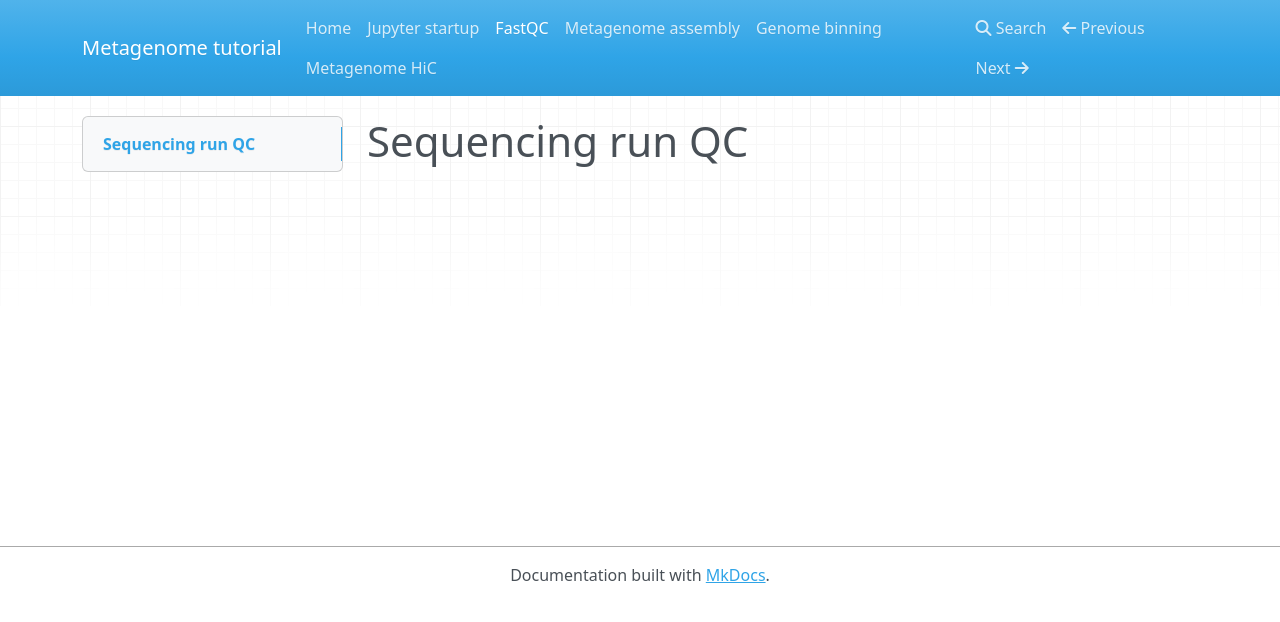
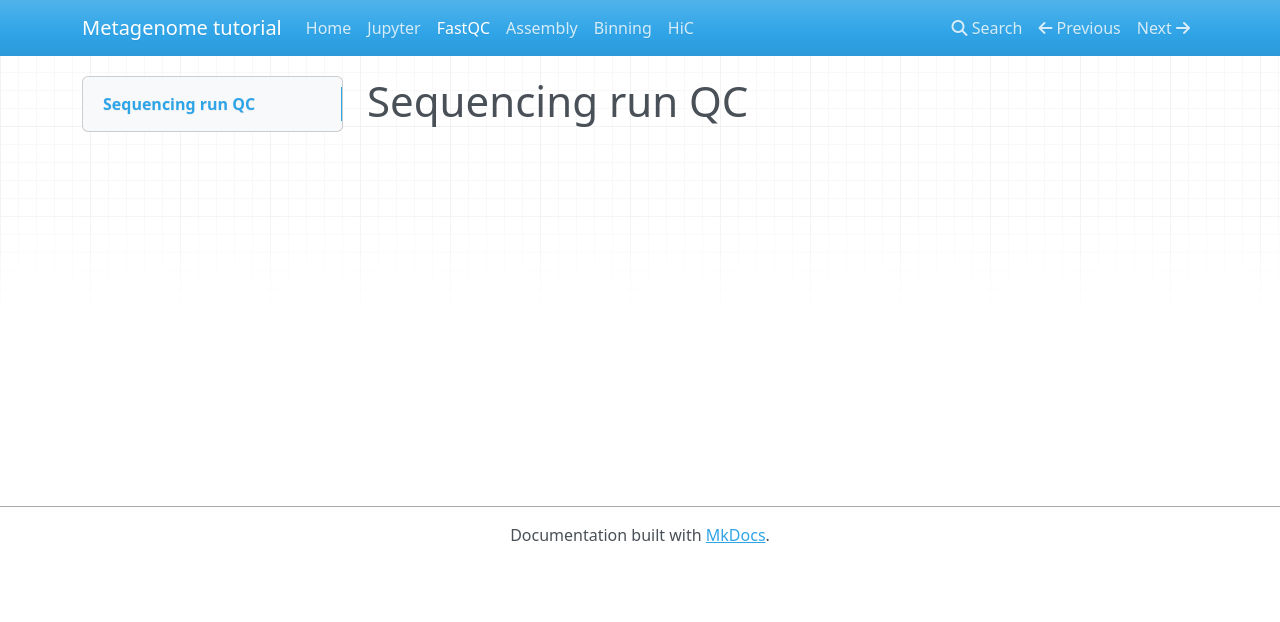
Before and after one commit to thegeneschool/metagenomics, an MkDocs documentation site: the page built from docs/qc.md, in a window 1280 px wide. Shown: the top 622 px of the page. Built offline with MkDocs 1.6.1, drawn with Linux system fonts in a browser that asks for light colours; nearby versions of some CDN libraries; old or Windows-style settings are respelled for this version of MkDocs.

Commit message:
[AD] update structure

```diff
--- a/mkdocs.yml
+++ b/mkdocs.yml
@@ -1,9 +1,9 @@
 site_name: Metagenome tutorial
 
 pages:
-- [index.md, Home]
-- [startup.md, Jupyter startup]
-- [qc.md, FastQC]
-- [assembly.md, Metagenome assembly]
-- [binning.md, Genome binning]
-- [hic.md, Metagenome HiC]
+- Home: 'index.md'
+- Jupyter: 'startup.md'
+- FastQC: 'qc.md'
+- Assembly: 'assembly.md'
+- Binning: 'binning.md'
+- HiC: 'hic.md'
```
Also changed, not shown: docs/index.md (added, +8 -0 lines).
